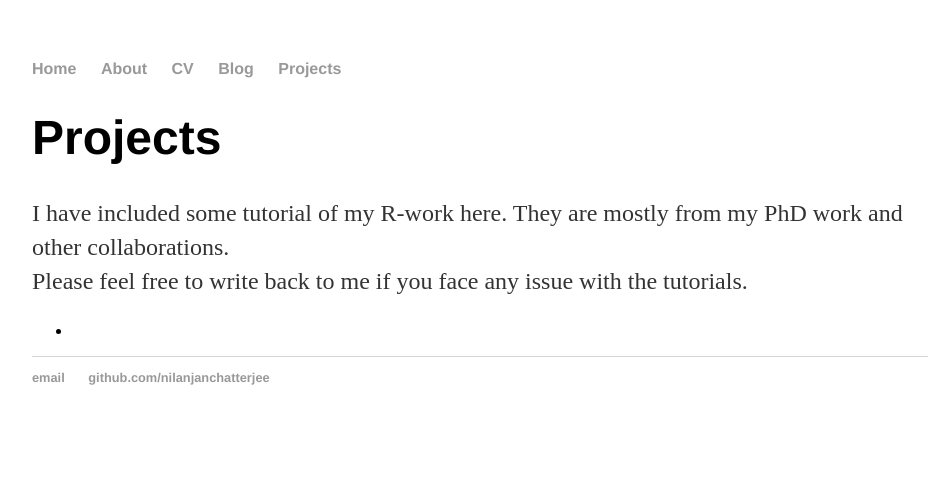
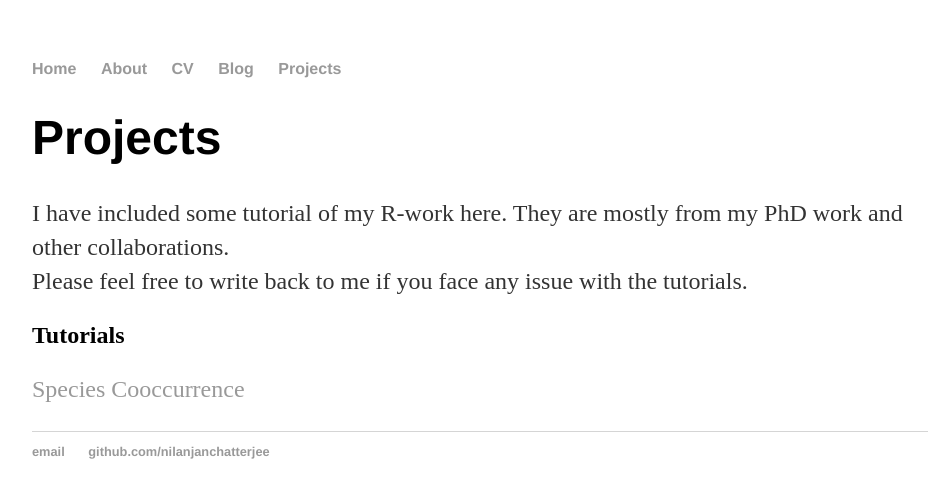
Before and after one commit to nilanjanchatterjee/nilanjanchatterjee.github.io, a Jekyll site: the page built from projects/index.html, in a window 1280 px wide. Shown: the top 498 px of the page, without its empty margins (160-1093 px from the left). Built offline with Jekyll 4.4.1, drawn with Linux system fonts in a browser that asks for light colours.

Commit message:
Update index.html
edited index.html of projects

```diff
--- a/projects/index.html
+++ b/projects/index.html
@@ -8,7 +8,7 @@ title: Projects
 			<p>I have included some tutorial of my R-work here. They are mostly from my PhD work and other collaborations.<br>
       Please feel free to write back to me if you face any issue with the tutorials. </p>
 
-			<ul class="Tutorials">
-				<li><a href="/sp_cooc">
-				</ul>
+			<h2>Tutorials</h2>
+				<p><a href="/sp_cooc">Species Cooccurrence</p>
+
 		</div>
```
